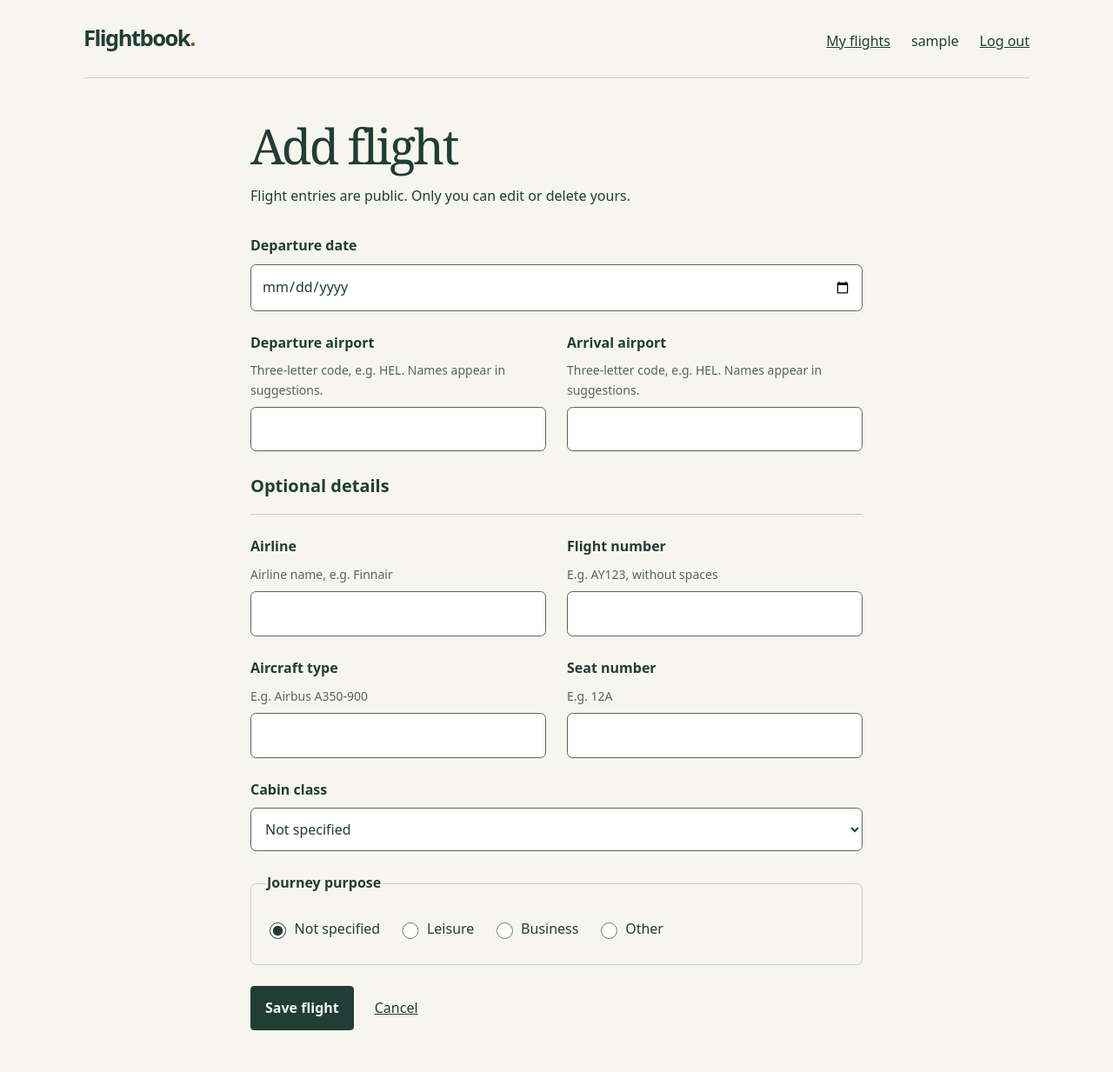
After one commit to kuosmark/flightbook, a Flask app: page /flights/new in a window 1280 px wide. The commit adds this page. Shown: the whole page at 87% size. Run offline with Flask 3, Linux system fonts and the light colour scheme; the visitor is signed in with stand-in values (Sample User, id 1); data comes from the database, SQL or seed files in the repository; data that the repository does not hold is empty.

Commit message:
feat: add public flight logging and airport lookup

```diff
--- a/app.py
+++ b/app.py
@@ -1,6 +1,6 @@
 """Flightbook's server-rendered web application."""
 
-from datetime import timedelta
+from datetime import date, timedelta
 import os
 import re
 import secrets
@@ -11,6 +11,7 @@ from flask import Flask, abort, g, redirect, render_template, request, session,
 
 import db
 import users
+import flights
 
 app = Flask(__name__)
 app.config.update(
@@ -75,7 +76,7 @@ def registration_error(username, password, confirmation):
 @app.route("/")
 def index():
     """Show the public flight diary homepage."""
-    return render_template("index.html")
+    return flight_listing()
 
 
 @app.route("/register", methods=["GET", "POST"])
@@ -126,3 +127,89 @@ def logout():
     """Clear the browser's login session."""
     session.clear()
     return redirect(url_for("index"))
+
+
+def flight_listing(user_id=None):
+    """Render either recent public entries or the current user's flight history."""
+    try:
+        page = int(request.args.get("page", "1"))
+    except ValueError:
+        abort(404)
+    if not 1 <= page <= 1000000:
+        abort(404)
+    entries = flights.list_flights(page, user_id)
+    if page > 1 and not entries:
+        abort(404)
+    return render_template("index.html", entries=entries[:flights.PAGE_SIZE], page=page,
+                           has_next=len(entries) > flights.PAGE_SIZE, mine=user_id is not None)
+
+
+def require_login():
+    """Require an account for personal pages and changes."""
+    if g.user is None:
+        abort(401, description="Log in to manage your flights.")
+
+
+def find_flight(flight_id, owner=False):
+    """Look up a flight and optionally require its owner."""
+    entry = flights.get_flight(flight_id)
+    if entry is None:
+        abort(404)
+    if owner:
+        require_login()
+        if entry["user_id"] != g.user["id"]:
+            abort(403)
+    return entry
+
+
+@app.get("/my-flights")
+def my_flights():
+    """Show the signed-in traveller's history."""
+    require_login()
+    return flight_listing(g.user["id"])
+
+
+@app.get("/flights/<int:flight_id>")
+def flight_detail(flight_id):
+    """Show a flight to any visitor."""
+    return render_template("flight.html", flight=find_flight(flight_id))
+
+
+def flight_form(entry=None):
+    """Share creation and editing validation and rendering."""
+    require_login()
+    values = {field: str(entry[field] or "") if entry else "" for field in flights.FIELDS}
+    error = None
+    if request.method == "POST":
+        values = flights.form_values(request.form)
+        error = flights.validation_error(values)
+        if error is None:
+            flight_id = flights.save(values, g.user["id"], entry["id"] if entry else None)
+            return redirect(url_for("flight_detail", flight_id=flight_id))
+    return render_template("flight_form.html", values=values, error=error,
+                           editing=entry is not None,
+                           airports=flights.airports(), cabins=flights.choices("cabin"),
+                           purposes=flights.choices("purpose"), today=date.today().isoformat()), (
+                               400 if error else 200)
+
+
+@app.route("/flights/new", methods=["GET", "POST"])
+def new_flight():
+    """Create a public diary entry."""
+    return flight_form()
+
+
+@app.route("/flights/<int:flight_id>/edit", methods=["GET", "POST"])
+def edit_flight(flight_id):
+    """Edit an owned flight."""
+    return flight_form(find_flight(flight_id, owner=True))
+
+
+@app.route("/flights/<int:flight_id>/delete", methods=["GET", "POST"])
+def delete_flight(flight_id):
+    """Confirm deletion before accepting the protected POST."""
+    entry = find_flight(flight_id, owner=True)
+    if request.method == "POST":
+        flights.delete(flight_id, g.user["id"])
+        return redirect(url_for("my_flights"))
+    return render_template("delete_flight.html", flight=entry)
--- a/db.py
+++ b/db.py
@@ -1,5 +1,6 @@
 """SQLite connections and schema initialization."""
 
+import csv
 import sqlite3
 
 from flask import current_app, g
@@ -22,9 +23,19 @@ def close_connection(_error=None):
 
 
 def init_db():
-    """Create missing tables without deleting existing accounts."""
+    """Create missing tables and load the airport snapshot without deleting user data."""
     with current_app.open_resource("schema.sql") as schema:
         get_connection().executescript(schema.read().decode("utf-8"))
+
+    with open(current_app.root_path + "/data/airports.csv", encoding="utf-8", newline="") as source:
+        rows = csv.DictReader(source)
+        with get_connection() as connection:
+            connection.executemany(
+                """INSERT INTO airports (id, iata_code, name, municipality, iso_country)
+                   VALUES (:id, :iata_code, :name, :municipality, :iso_country)
+                   ON CONFLICT(id) DO UPDATE SET iata_code = excluded.iata_code,
+                   name = excluded.name, municipality = excluded.municipality,
+                   iso_country = excluded.iso_country""", rows)
 
 
 def query(sql, parameters=()):
--- a/schema.sql
+++ b/schema.sql
@@ -3,3 +3,43 @@ CREATE TABLE IF NOT EXISTS users (
     username TEXT NOT NULL COLLATE NOCASE UNIQUE,
     password_hash TEXT NOT NULL
 );
+
+CREATE TABLE IF NOT EXISTS airports (
+    id INTEGER PRIMARY KEY,
+    iata_code TEXT NOT NULL UNIQUE,
+    name TEXT NOT NULL,
+    municipality TEXT NOT NULL,
+    iso_country TEXT NOT NULL
+);
+
+CREATE TABLE IF NOT EXISTS categories (
+    id INTEGER PRIMARY KEY,
+    kind TEXT NOT NULL CHECK (kind IN ('cabin', 'purpose')),
+    name TEXT NOT NULL,
+    UNIQUE (kind, name)
+);
+
+INSERT OR IGNORE INTO categories (id, kind, name) VALUES
+    (1, 'cabin', 'Economy'),
+    (2, 'cabin', 'Premium economy'),
+    (3, 'cabin', 'Business'),
+    (4, 'cabin', 'First'),
+    (5, 'purpose', 'Leisure'),
+    (6, 'purpose', 'Business'),
+    (7, 'purpose', 'Other');
+
+CREATE TABLE IF NOT EXISTS flights (
+    id INTEGER PRIMARY KEY,
+    user_id INTEGER NOT NULL REFERENCES users,
+    departure_date TEXT NOT NULL,
+    departure_code TEXT NOT NULL CHECK (length(departure_code) = 3),
+    arrival_code TEXT NOT NULL CHECK (length(arrival_code) = 3),
+    airline TEXT,
+    flight_number TEXT,
+    aircraft TEXT,
+    seat TEXT,
+    cabin_id INTEGER REFERENCES categories,
+    purpose_id INTEGER REFERENCES categories
+);
+
+CREATE INDEX IF NOT EXISTS flights_user_date ON flights (user_id, departure_date DESC, id DESC);
--- a/static/main.css
+++ b/static/main.css
@@ -206,3 +206,131 @@ h3 {
   color: var(--accent);
   padding-left: 1rem;
 }
+
+select:focus-visible {
+  outline: 3px solid var(--accent);
+  outline-offset: 5px;
+}
+
+.form-field select {
+  background: #fff;
+  border: 1px solid var(--muted);
+  border-radius: 0.4rem;
+  color: var(--ink);
+  font: inherit;
+  padding: 0.75rem;
+  width: 100%;
+}
+
+.flight-editor,
+.flight-section {
+  margin-block: 3rem;
+}
+
+.flight-editor {
+  margin-inline: auto;
+  max-width: 44rem;
+}
+
+.flight-editor h1,
+.flight-section h1 {
+  font-size: clamp(2.5rem, 7vw, 3.5rem);
+}
+
+.flight-editor input:not([type='radio']) {
+  border-radius: 0.4rem;
+  min-width: 0;
+  padding: 0.75rem;
+}
+
+.form-grid {
+  display: grid;
+  gap: 1.5rem;
+  grid-template-columns: repeat(2, minmax(0, 1fr));
+}
+
+.purpose-options {
+  border: 1px solid var(--line);
+  border-radius: 0.4rem;
+  margin: 0;
+  padding: 1rem;
+}
+
+.purpose-options legend {
+  font-weight: 600;
+}
+
+.purpose-options label {
+  display: inline-flex;
+  align-items: center;
+  gap: 0.4rem;
+  margin: 0.25rem 1rem 0.25rem 0;
+  min-height: 2.5rem;
+}
+
+.purpose-options input {
+  accent-color: var(--ink);
+  height: 1.2rem;
+  width: 1.2rem;
+}
+
+.form-actions,
+.section-heading,
+.pagination {
+  align-items: center;
+  display: flex;
+  flex-wrap: wrap;
+  gap: 1.5rem;
+}
+
+.section-heading {
+  justify-content: space-between;
+}
+
+a.button {
+  display: inline-block;
+  text-decoration: none;
+}
+
+.flight-list {
+  list-style: none;
+  padding: 0;
+}
+
+.flight-list li {
+  border-bottom: 1px solid var(--line);
+  overflow-wrap: anywhere;
+  padding-block: 1.5rem;
+}
+
+.flight-list p {
+  margin: 0.5rem 0;
+}
+
+.flight-route {
+  font-size: 1.5rem;
+  font-weight: 600;
+}
+
+.flight-details {
+  display: grid;
+  gap: 0.75rem 1.5rem;
+  grid-template-columns: auto 1fr;
+  margin-block: 2rem;
+  overflow-wrap: anywhere;
+}
+
+.flight-details dt {
+  font-weight: 600;
+}
+
+.flight-details dd {
+  margin: 0;
+  min-width: 0;
+}
+
+@media (max-width: 40rem) {
+  .form-grid {
+    grid-template-columns: 1fr;
+  }
+}
--- a/templates/base.html
+++ b/templates/base.html
@@ -13,6 +13,7 @@
       <a class="wordmark" href="{{ url_for('index') }}" aria-label="Flightbook home">Flightbook<span aria-hidden="true">.</span></a>
       <nav class="account-nav" aria-label="Account">
         {% if g.user %}
+        <a href="{{ url_for('my_flights') }}">My flights</a>
         <span class="account-name">{{ g.user.username }}</span>
         <form action="{{ url_for('logout') }}" method="post">
           <input type="hidden" name="csrf_token" value="{{ session.csrf_token }}">
--- /dev/null
+++ b/templates/flight_form.html
@@ -0,0 +1,58 @@
+{% extends "base.html" %}
+{% block title %}{{ 'Edit flight' if editing else 'Add flight' }} · Flightbook{% endblock %}
+{% block content %}
+<section class="flight-editor">
+  <h1>{{ 'Edit flight' if editing else 'Add flight' }}</h1>
+  <p>Flight entries are public. Only you can edit or delete yours.</p>
+  {% if error %}<p class="form-error" role="alert">{{ error }}</p>{% endif %}
+  <form method="post" class="account-form">
+    <input type="hidden" name="csrf_token" value="{{ session.csrf_token }}">
+    <div class="form-field">
+      <label for="departure-date">Departure date</label>
+      <input id="departure-date" name="departure_date" type="date" value="{{ values.departure_date }}" max="{{ today }}" required>
+    </div>
+    <div class="form-grid">
+      {% for field, label in [('departure_code', 'Departure airport'), ('arrival_code', 'Arrival airport')] %}
+      <div class="form-field">
+        <label for="{{ field }}">{{ label }}</label>
+        <p class="field-hint" id="{{ field }}-hint">Three-letter code, e.g. HEL. Names appear in suggestions.</p>
+        <input id="{{ field }}" name="{{ field }}" value="{{ values[field] }}" list="airport-options" pattern="[A-Za-z]{3}" required aria-describedby="{{ field }}-hint" autocomplete="off" spellcheck="false">
+      </div>
+      {% endfor %}
+    </div>
+    <datalist id="airport-options">
+      {% for airport in airports %}
+      <option value="{{ airport.iata_code }}" label="{{ airport.name }} · {{ airport.iso_country }}"></option>
+      {% endfor %}
+    </datalist>
+    <h2>Optional details</h2>
+    <div class="form-grid">
+      {% for field, label, hint in [('airline', 'Airline', 'Airline name, e.g. Finnair'), ('flight_number', 'Flight number', 'E.g. AY123, without spaces'), ('aircraft', 'Aircraft type', 'E.g. Airbus A350-900'), ('seat', 'Seat number', 'E.g. 12A')] %}
+      <div class="form-field">
+        <label for="{{ field }}">{{ label }}</label>
+        <p class="field-hint" id="{{ field }}-hint">{{ hint }}</p>
+        <input id="{{ field }}" name="{{ field }}" value="{{ values[field] }}" aria-describedby="{{ field }}-hint"{% if field == 'flight_number' %} pattern="\s*(?:[A-Za-z][A-Za-z0-9]|[0-9][A-Za-z])[0-9]{1,4}[A-Za-z]?\s*"{% elif field == 'seat' %} pattern="[1-9][0-9]{0,2}[A-Za-z]"{% endif %}>
+      </div>
+      {% endfor %}
+    </div>
+    <div class="form-field">
+      <label for="cabin">Cabin class</label>
+      <select id="cabin" name="cabin_id">
+        <option value="">Not specified</option>
+        {% for cabin in cabins %}<option value="{{ cabin.id }}"{% if values.cabin_id == cabin.id|string %} selected{% endif %}>{{ cabin.name }}</option>{% endfor %}
+      </select>
+    </div>
+    <fieldset class="purpose-options">
+      <legend>Journey purpose</legend>
+      <label><input type="radio" name="purpose_id" value=""{% if not values.purpose_id %} checked{% endif %}> Not specified</label>
+      {% for purpose in purposes %}
+      <label><input type="radio" name="purpose_id" value="{{ purpose.id }}"{% if values.purpose_id == purpose.id|string %} checked{% endif %}> {{ purpose.name }}</label>
+      {% endfor %}
+    </fieldset>
+    <div class="form-actions">
+      <button class="button" type="submit">Save flight</button>
+      <a href="{{ url_for('my_flights') }}">Cancel</a>
+    </div>
+  </form>
+</section>
+{% endblock %}
```
Also changed, not shown: AGENTS.md (+1 -0 lines), flights.py (added, +106 -0 lines), templates/delete_flight.html (added, +14 -0 lines), templates/flight.html (added, +22 -0 lines), templates/index.html (+23 -14 lines), tests/test_flights.py (added, +159 -0 lines), tests/test_homepage.py (+8 -1 lines), README.md, data/README.md.
